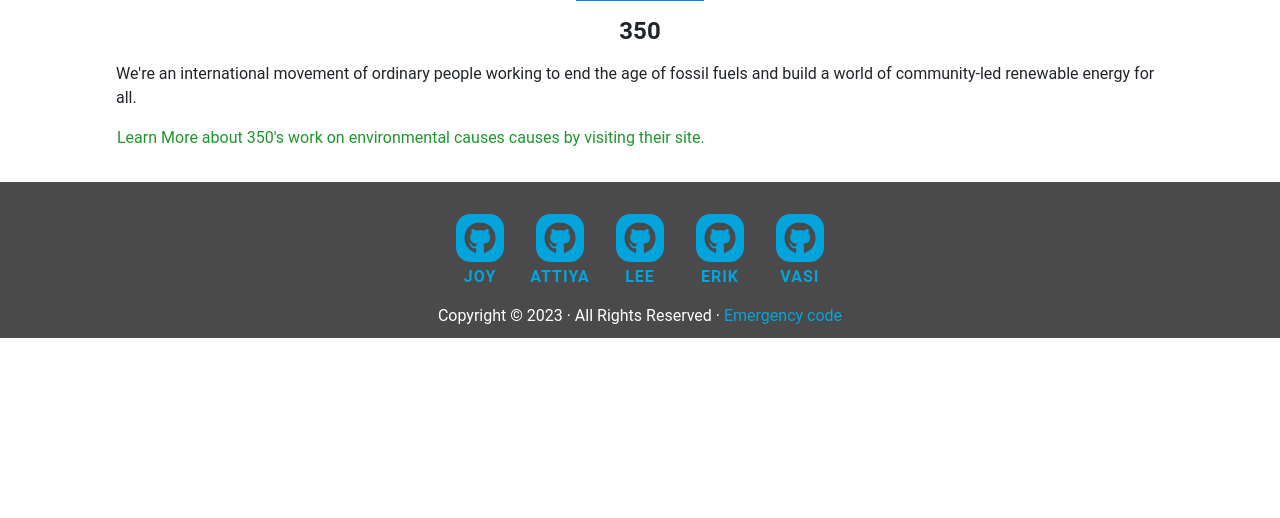
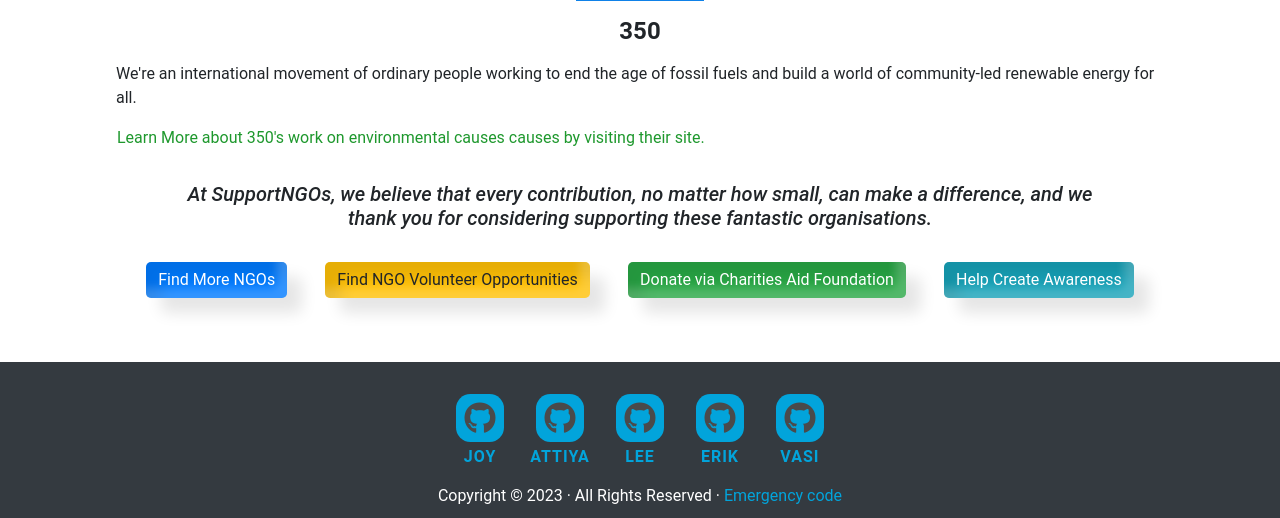
Before and after one commit to Lee-moran/emergency-code, a Django app: page /ngos/23/ in a window 1280 px wide. Shown: the part 308-826 px from the top of the page. Before the commit the page ends 646 px from the top, so only its background shows below. Run offline with Django 3.2, Linux system fonts and the light colour scheme; data comes from the database, SQL or seed files in the repository; parts of the project's set-up code (start-up, migrations or seed data) failed here and were passed over; some libraries are stand-ins or nearby versions.

Commit message:
completed ngo detail page and fixed footer

```diff
--- a/home/templates/home/index.html
+++ b/home/templates/home/index.html
@@ -100,7 +100,7 @@
     <!-- FEATURED POST AREA -->
     <div class="featured-bg mt-4 pb-5">
         <h3 class="text-center display-4 pt-5">Welcome to Support NGOs.</h3>
-        <div class="featured-post pt-3">
+        <div class="featured-post-intro pt-3">
             <p class="text-center h5"><em>Our team at SupportNGOs are proud to present a list of non-governmental organisations (NGOs) that are doing
                amazing work in various fields. We believe that supporting these organisations is essential for a better world,
                and we want to give you the power to choose which ones you would like to support.</em>
@@ -137,7 +137,7 @@
     <div class="row row-cols-1 row-cols-sm-2 row-cols-md-3 row-cols-lg-4 row-cols-xl-5 mx-3 my-3 pb-5">
         {% for category in categories %}
             <div class="col mb-4">
-                <div class="card h-100 card-alt">
+                <div class="card h-100 card-alt card-alt-transition">
                     <a href="{% url 'ngos' %}?category={{ category.name }}">
                         <div class="card-body">
                             <p class="card-title text-center h6 font-weight-bold text-green">{{ category.friendly_name }}</p>
--- a/ngos/templates/ngos/ngo_detail.html
+++ b/ngos/templates/ngos/ngo_detail.html
@@ -52,6 +52,28 @@
                     Learn More about {{ nongovernmentorg.friendly_name }}'s work on {{ nongovernmentorg.category }} causes by visiting their site.
                 </a>
             </div>
+            <!-- Call to Action intro and rows of buttons -->
+            <div class="container-fluid text-center mt-3">
+                <p class="featured-post-intro h5"><em>At SupportNGOs, we believe that every contribution, no matter how small, can make a difference, and we thank you for considering
+                    supporting these fantastic organisations.</em>
+                </p>
+            </div>
+            <div class="container-fluid btn-rows mt-4 mb-5">
+                <a href="{% url 'ngos' %}" class="btn btn-primary btn-alt ml-2 mr-2" role="button">Find More NGOs</a>
+                <a href="https://www.volunteerforever.com/article_post/ngo-volunteer-opportunities-abroad-gain-international-work-experience/"
+                    class="btn btn-warning btn-alt ml-2 mr-2" role="button" target="_blank" rel="noopener" aria-label="Link to Volunteer Forever's website">
+                    Find NGO Volunteer Opportunities
+                </a>
+                <a href="https://www.cafonline.org/my-personal-giving/start-giving/donate-now" class="btn btn-success btn-alt ml-2 mr-2" role="button" target="_blank"
+                    rel="noopener" aria-label="Link to Charities Aid Foundation's website">Donate via Charities Aid Foundation
+                </a>
+                <a href="https://www.onecause.com/blog/awareness-campaigns/" class="btn btn-info btn-alt ml-2 mr-2" role="button" target="_blank" rel="noopener"
+                    aria-label="Link to OneCause's website">Help Create Awareness
+                </a>
+            </div>
+
+
+
             <!-- External Link to the NGO's website which opens in another tab -->
 
             <!-- <a href="https://www.cafonline.org/my-personal-giving/start-giving/donate-now"
--- a/static/css/base.css
+++ b/static/css/base.css
@@ -151,8 +151,11 @@ padding-top: 0.5rem;
 }
 
 /* ------------------------------------------------------- Footer  */
-footer {
+.footer {
   background-color: var(--shadow-color);
+  position: fixed;
+  width: 100%;
+  height: 20rem;
 }
 
 .social-networks {
@@ -209,6 +212,7 @@ footer {
   color: var(--background-color);
   padding-top: 10px;
   padding-bottom: 10px;
+  margin-bottom: 0 !important;
 }
 
 .rights-link {
@@ -263,7 +267,7 @@ a {
   background-color: #e1e2e7;
 }
 
-.featured-post {
+.featured-post-intro {
   display: flex;
   margin-right: 3rem;
   margin-left: 3rem;
@@ -293,6 +297,27 @@ a {
                 15px 15px 15px rgba(0, 0, 0, 0.1) inset;
 }
 
+.card-alt:hover {
+  box-shadow: 0 22px 22px -8px #cbced1,
+              -8px 0 22px -8px #cbced1,
+              22px 0 22px -8px #cbced1;
+  border: 1px solid rgba(225, 226, 231, 0.3) !important;
+}
+
+.card-alt-transition {
+  -webkit-transition: border 2s ease-out;
+    -moz-transition: border 2s ease-out;
+    -o-transition: border 2s ease-out;
+    transition: border 2s ease-out;
+    -webkit-transition: box-shadow 2s ease-out;
+    -moz-transition: box-shadow 2s ease-out;
+    -o-transition: box-shadow 2s ease-out;
+    transition: box-shadow 2s ease-out;
+}
+
+
+
+
 /* -------------------------------- NGOs Page Styling */
 .ngo-img {
     display: flex;
@@ -312,10 +337,22 @@ a.category-badge > span.badge:hover {
 
 /* -------------------------------- NGO Detail Page Styling */
 
-.btn-outline-black {
-  background: white;
-  color: black !important;
-  border: 1px solid black;
+.btn-rows {
+  display: flex;
+  justify-content: space-evenly;
+  flex-direction: row;
+  margin: 2rem auto;
+}
+
+.btn-alt {
+  align-items: center;
+  border-radius: 5px;
+  display: flex;
+  border: 10px solid var(--clr);
+  box-shadow: -10px -10px 10px rgba(255, 255, 255, 0.2),
+              15px 15px 15px rgba(0, 0, 0, 0.1),
+              -10px -10px 10px rgba(255, 255, 255, 0.2) inset,
+              15px 15px 15px rgba(0, 0, 0, 0.1) inset;
 }
 
 /* ------------------------------- bootstrap toasts */
@@ -414,3 +451,13 @@ a.category-badge > span.badge:hover {
   transform: skew(15deg);
   z-index: 100;
 }
+
+/* ------------------------------- MEDIA QUERIES */
+@media (max-width: 992px) {
+  .btn-rows {
+    display: flex;
+    justify-content: space-evenly;
+    flex-direction: column;
+    margin: 2rem auto;
+  }
+}
--- a/templates/includes/footer.html
+++ b/templates/includes/footer.html
@@ -1,5 +1,5 @@
 {% load static %}
-<footer>
+<footer class="bg-dark">
   <ul class="list-inline social-networks text-center pt-3">
      <li class="list-inline-item fa-container">
       <!-- Joy Github -->
```
